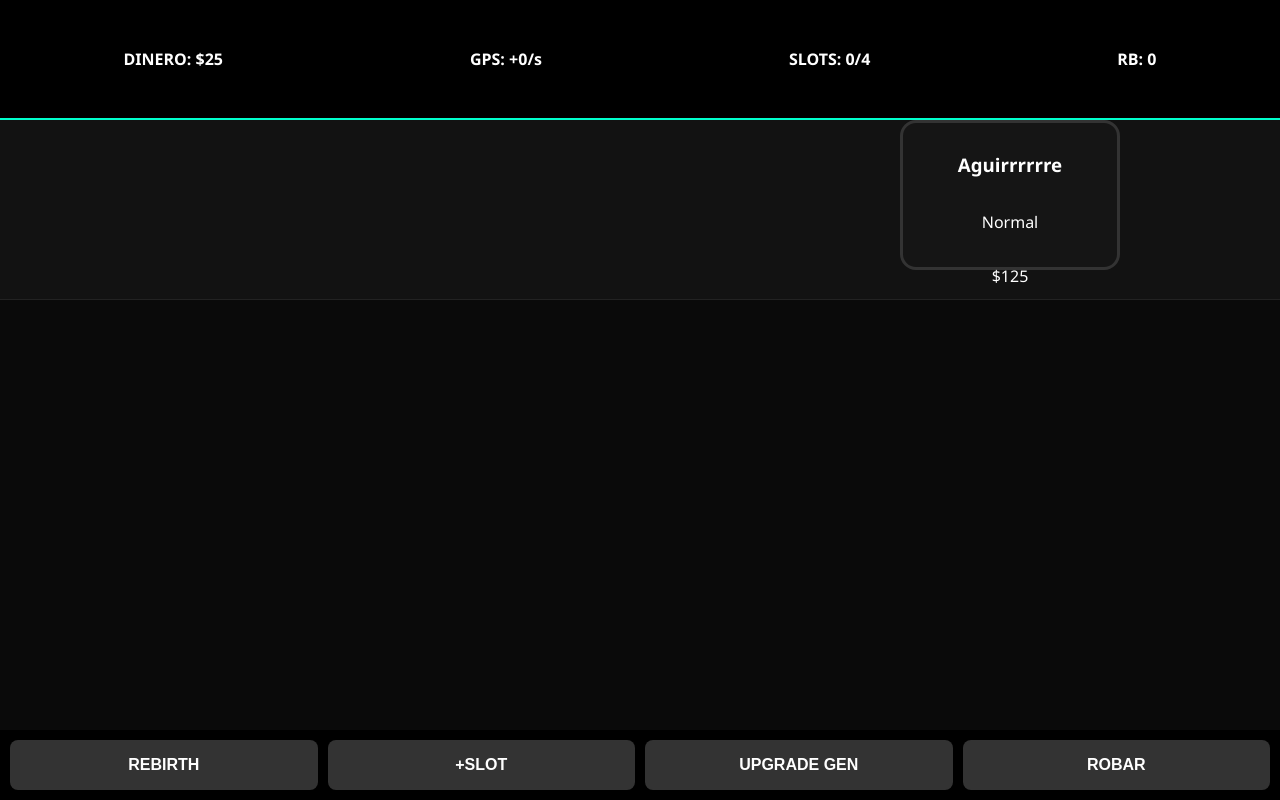
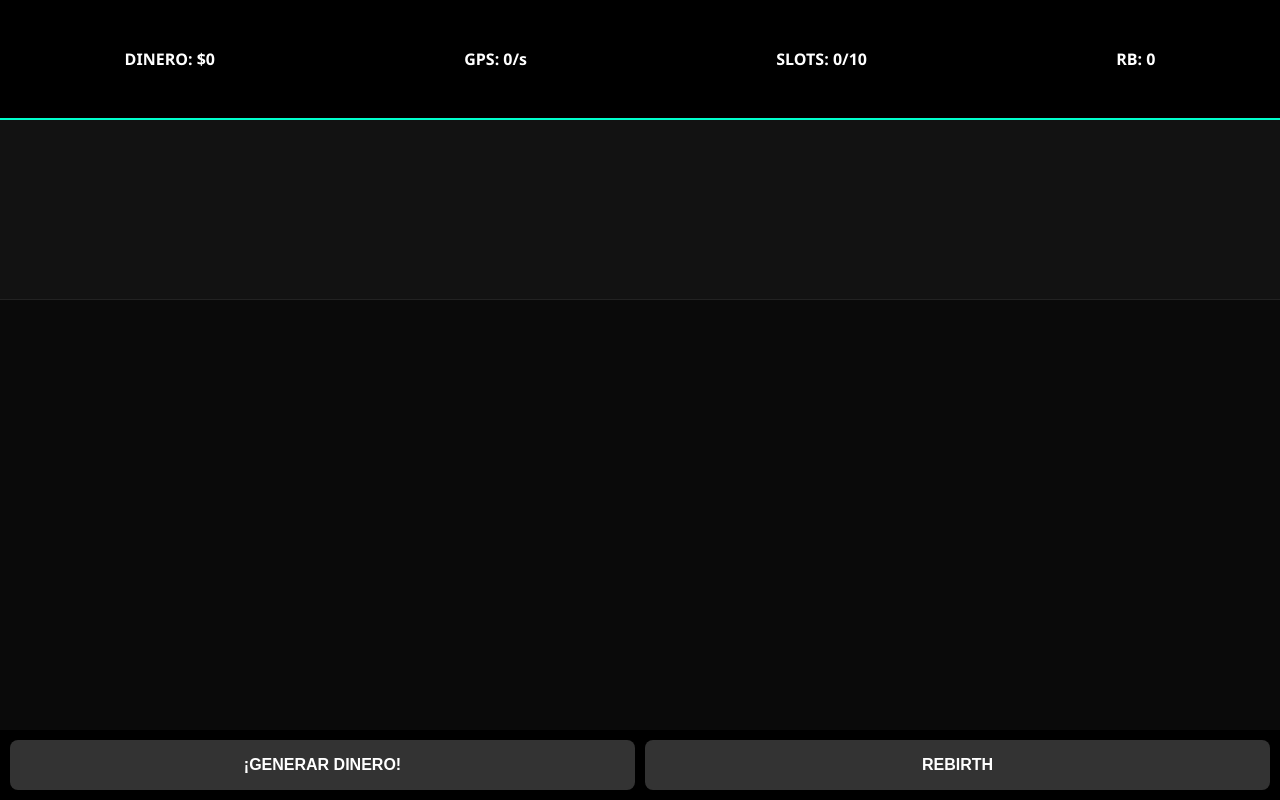
Before and after one commit to lautyalt421-debug/brainrot-tycoon, a plain HTML site: page index.html in a window 1280 px wide. Drawn offline with Linux system fonts and the light colour scheme.

Commit message:
Update index.html

```diff
--- a/index.html
+++ b/index.html
@@ -2,36 +2,33 @@
 <html lang="es-AR">
 <head>
     <meta charset="UTF-8">
-    <meta name="viewport" content="width=device-width, initial-scale=1.0, maximum-scale=1.0, user-scalable=no, orientation=landscape">
-    <title>Brainrot Tycoon v1.0</title>
+    <meta name="viewport" content="width=device-width, initial-scale=1.0, maximum-scale=1.0, user-scalable=no">
+    <title>Brainrot Tycoon Mobile</title>
     <link rel="stylesheet" href="style.css">
 </head>
 <body>
     <div id="app">
         <header id="hud">
-            <div class="stat">DINERO: <span id="money">$0</span></div>
-            <div class="stat">GPS: <span id="gps">+0/s</span></div>
-            <div class="stat">SLOTS: <span id="slots">0/4</span></div>
-            <div class="stat">RB: <span id="rebirth_level">0</span></div>
-            <div id="admin_timer" class="hidden">ADMIN ABUSE</div>
+            <div class="stat">DINERO: $<span id="money">0</span></div>
+            <div class="stat">GPS: <span id="gps">0</span>/s</div>
+            <div class="stat">SLOTS: <span id="slots">0</span>/10</div>
+            <div class="stat">RB: <span id="rebirths">0</span></div>
+            <div id="admin_timer" style="display:none; color: #00ff00; font-weight: bold;"></div>
         </header>
 
-        <main id="offers_area"></main>
+        <main id="offers_area">
+            </main>
 
         <section id="inventory_area">
-            <div id="inventory_list"></div>
-        </section>
+            </section>
 
         <footer id="controls">
-            <button id="btn_rebirth" onclick="game.doRebirth()">REBIRTH</button>
-            <button id="btn_slot" onclick="game.buySlot()">+SLOT</button>
-            <button id="btn_upgrade" onclick="game.upgradeGen()">UPGRADE GEN</button>
-            <button id="btn_steal" onclick="game.stealOffer()">ROBAR</button>
-        </footer>
+            <button id="btn-click" class="main-btn">¡GENERAR DINERO!</button>
+            <button id="btn-rebirth" class="secondary-btn">REBIRTH</button>
+        </footer >
+    </div>
 
-        <audio id="audio_bg" loop></audio>
-        <audio id="audio_admin" loop></audio>
-    </div>
     <script src="game.js"></script>
 </body>
 </html>
+</html>
```
